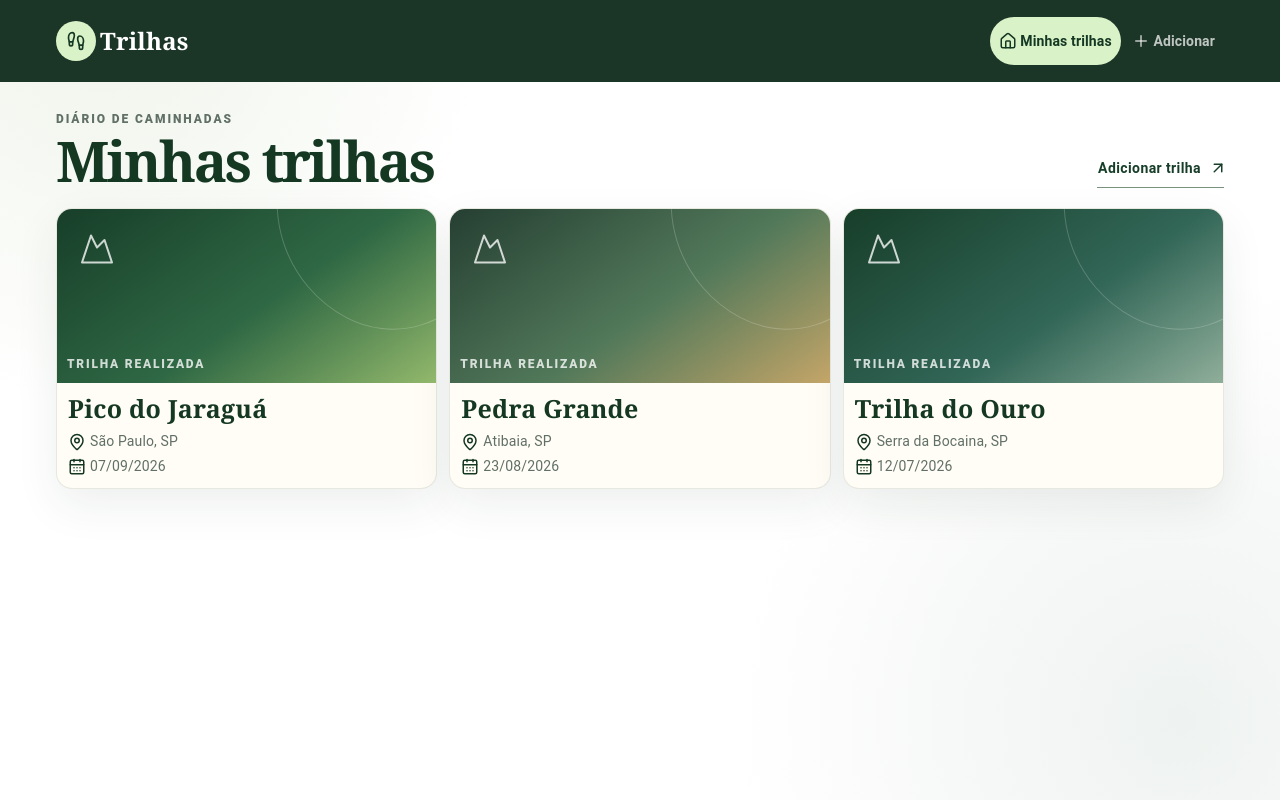
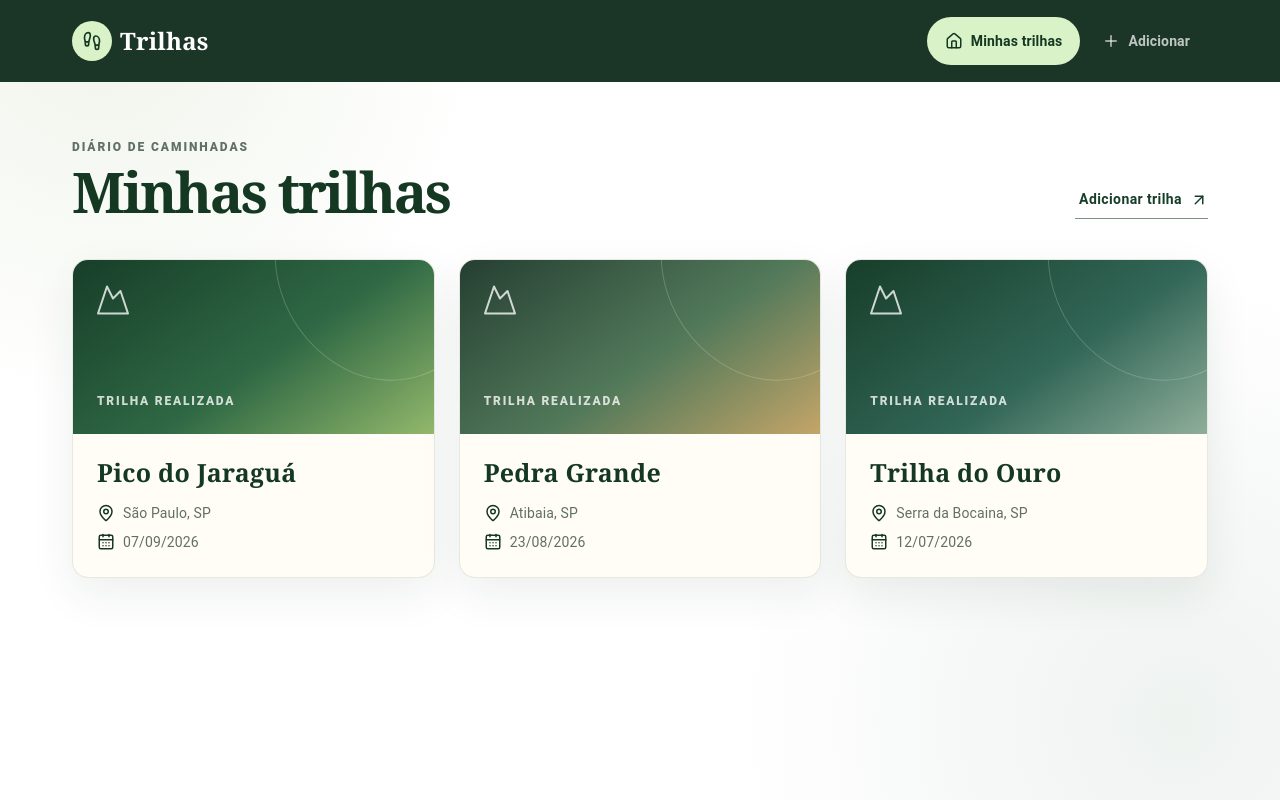
Before and after one commit to davhyandrade/davhyandrade-trails, a Next.js app: page / in a window 1280 px wide. Built offline with nearby package versions, Linux system fonts and the light colour scheme; what @mui/material-nextjs would draw is missing.

Commit message:
refact(MUI): doubles spacing multipliers for the 4px base

```diff
--- a/src/app/_components/navigation-bar/navigation-bar.component.tsx
+++ b/src/app/_components/navigation-bar/navigation-bar.component.tsx
@@ -27,7 +27,7 @@ function Navigation() {
       <Box sx={navigationStyles.inner}>
         <Stack
           direction="row"
-          spacing={1}
+          spacing={2}
           sx={{
             alignItems: 'center',
             display: { xs: 'none', md: 'flex' },
@@ -62,7 +62,7 @@ function Navigation() {
         <Stack
           direction="row"
           sx={{
-            gap: 0.5,
+            gap: 1,
           }}
         >
           {items.map((item, i) => {
@@ -77,13 +77,13 @@ function Navigation() {
                 sx={{
                   minWidth: { xs: 142, md: 'auto' },
                   minHeight: 48,
-                  px: { xs: 1.5, md: 2.25 },
+                  px: { xs: 3, md: 4.5 },
                   borderRadius: { xs: 2.5, md: 99 },
                   display: 'flex',
                   flexDirection: { xs: 'column', md: 'row' },
                   alignItems: 'center',
                   justifyContent: 'center',
-                  gap: { xs: 0.25, md: 0.9 },
+                  gap: { xs: 0.5, md: 2 },
                   color: active
                     ? 'secondary.contrastText'
                     : alpha(colors.white[0], 0.72),
--- a/src/app/_components/navigation-bar/navigation-bar.styles.ts
+++ b/src/app/_components/navigation-bar/navigation-bar.styles.ts
@@ -11,7 +11,7 @@ export const navigationStyles = {
     maxWidth: 1200,
     minHeight: { xs: 76, md: 82 },
     mx: 'auto',
-    px: { xs: 2, md: 4 },
+    px: { xs: 4, md: 8 },
     display: 'flex',
     alignItems: 'center',
     justifyContent: { xs: 'space-around', md: 'space-between' },
--- a/src/app/_components/pwa-manager/sticky-banner/sticky-banner.component.tsx
+++ b/src/app/_components/pwa-manager/sticky-banner/sticky-banner.component.tsx
@@ -30,7 +30,7 @@ function StickyBanner({
       >
         <Stack
           direction={{ xs: 'column', sm: 'row' }}
-          spacing={1}
+          spacing={2}
           sx={{
             justifyContent: 'center',
             alignItems: 'center',
@@ -50,7 +50,7 @@ function StickyBanner({
       <Slide direction="down" in={triggered} mountOnEnter unmountOnExit>
         <Stack
           direction="row"
-          spacing={2}
+          spacing={4}
           sx={{
             ...stickyBannerStyles.root,
             position: 'fixed',
@@ -58,7 +58,7 @@ function StickyBanner({
             left: 0,
             right: 0,
             color: 'common.white',
-            px: 2,
+            px: 4,
             bgcolor: `${severity}.main`,
           }}
         >
--- a/src/app/_components/pwa-manager/sticky-banner/sticky-banner.styles.ts
+++ b/src/app/_components/pwa-manager/sticky-banner/sticky-banner.styles.ts
@@ -3,7 +3,7 @@ export const stickyBannerStyles = {
     zIndex: 'appBar',
     justifyContent: 'center',
     alignItems: 'center',
-    px: 6,
-    py: 2,
+    px: 12,
+    py: 4,
   },
 } as const;
--- a/src/app/_components/trail-card/trail-card.component.tsx
+++ b/src/app/_components/trail-card/trail-card.component.tsx
@@ -58,7 +58,7 @@ function TrailCard({ trail, index }: TrailCardProps) {
           Trilha realizada
         </Typography>
       </Box>
-      <Box sx={{ p: 2.75 }}>
+      <Box sx={{ p: 6 }}>
         <Typography
           component="h2"
           sx={{
@@ -67,17 +67,17 @@ function TrailCard({ trail, index }: TrailCardProps) {
             lineHeight: 1.15,
             fontWeight: 700,
             color: 'text.primary',
-            mb: 2.25,
+            mb: 4,
           }}
         >
           {trail.name}
         </Typography>
 
-        <Stack spacing={1}>
+        <Stack spacing={2}>
           <Stack
             direction="row"
             sx={{
-              gap: 1,
+              gap: 2,
               alignItems: 'center',
             }}
           >
@@ -91,7 +91,7 @@ function TrailCard({ trail, index }: TrailCardProps) {
           <Stack
             direction="row"
             sx={{
-              gap: 1,
+              gap: 2,
               alignItems: 'center',
             }}
           >
--- a/src/app/_components/trail-card/trail-card.styles.ts
+++ b/src/app/_components/trail-card/trail-card.styles.ts
@@ -15,7 +15,7 @@ export const trailCardStyles = {
   art: {
     position: 'relative',
     height: 174,
-    p: 2.5,
+    p: 6,
     display: 'flex',
     alignItems: 'flex-end',
     color: 'common.white',
--- a/src/app/_components/trails-list/trails-list.component.tsx
+++ b/src/app/_components/trails-list/trails-list.component.tsx
@@ -30,7 +30,7 @@ function TrailsList() {
       sm: 'repeat(2,1fr)',
       lg: 'repeat(3,1fr)',
     },
-    gap: 3,
+    gap: 6,
   };
 
   if (!hydrated)
@@ -57,15 +57,15 @@ function TrailsList() {
           borderStyle: 'dashed',
           borderColor: alpha(theme.palette.secondary.contrastText, 0.24),
           borderRadius: 4,
-          px: 3,
-          py: 8,
+          px: 6,
+          py: 16,
         })}
       >
         <Footprints size={34} />
         <Typography
           component="h2"
           sx={{
-            mt: 2,
+            mt: 4,
             fontFamily: 'var(--font-display)',
             fontWeight: 700,
             fontSize: 25,
@@ -73,7 +73,7 @@ function TrailsList() {
         >
           Sua próxima memória começa na trilha.
         </Typography>
-        <Typography sx={{ mt: 1, mb: 3, color: '#617067' }}>
+        <Typography sx={{ mt: 2, mb: 6, color: '#617067' }}>
           Ainda não há trilhas registradas neste navegador.
         </Typography>
         <Button
--- a/src/app/adicionar/_components/trail-form/trail-form.styles.ts
+++ b/src/app/adicionar/_components/trail-form/trail-form.styles.ts
@@ -1,6 +1,6 @@
 export const trailFormStyles = {
   form: {
-    p: { xs: 2.5, sm: 4 },
+    p: { xs: 4, sm: 8 },
     borderRadius: 4,
     bgcolor: 'background.paper',
     border: 1,
--- a/src/app/page.tsx
+++ b/src/app/page.tsx
@@ -11,9 +11,9 @@ function HomePage() {
       sx={{
         maxWidth: 1200,
         mx: 'auto',
-        px: { xs: 2.25, sm: 4 },
-        pt: { xs: 5, md: 7 },
-        pb: { xs: 14, md: 9 },
+        px: { xs: 4, sm: 8 },
+        pt: { xs: 10, md: 14 },
+        pb: { xs: 28, md: 18 },
       }}
     >
       <Stack
@@ -21,8 +21,8 @@ function HomePage() {
         sx={{
           justifyContent: 'space-between',
           alignItems: { xs: 'flex-start', sm: 'flex-end' },
-          gap: 3,
-          mb: { xs: 4, md: 5 },
+          gap: 6,
+          mb: { xs: 8, md: 10 },
         }}
       >
         <Box>
@@ -33,7 +33,7 @@ function HomePage() {
               fontWeight: 800,
               letterSpacing: '.16em',
               textTransform: 'uppercase',
-              mb: 1.2,
+              mb: 2,
             }}
           >
             Diário de caminhadas
@@ -65,7 +65,7 @@ function HomePage() {
               borderBottom: 1,
               borderBottomColor: 'primary.light',
               borderRadius: 0,
-              px: 0.25,
+              px: 1,
             }}
           >
             Adicionar trilha
```
Also changed, not shown: src/app/adicionar/_components/trail-form/trail-form.component.tsx (+5 -5 lines), src/app/adicionar/page.tsx (+6 -8 lines).
